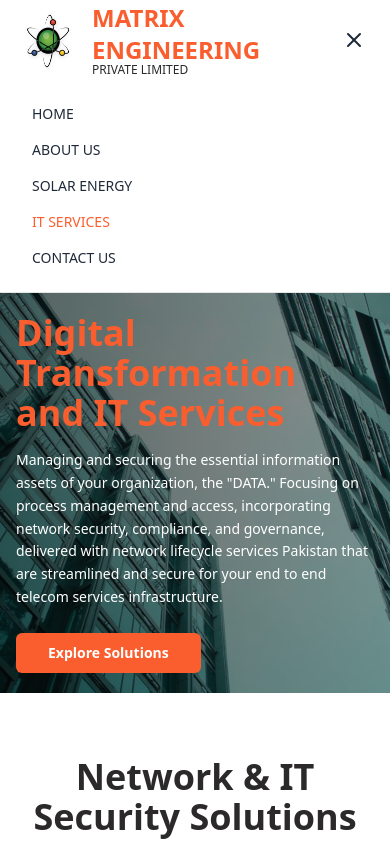
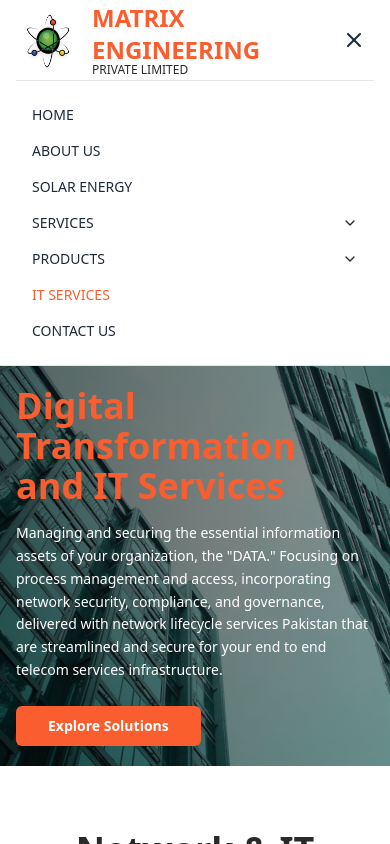
Before and after one commit to ClickMasterDigitalMarketingAgency/MatrixEngeenringLandingPAge, a Next.js app: page /it-services in a window 390 px wide. Both pictures are taken after a click on the button "Toggle menu". Shown: the top 844 px of the page. Built offline with nearby package versions, Linux system fonts and the light colour scheme.

Commit message:
updated navbar

```diff
--- a/components/navbar.jsx
+++ b/components/navbar.jsx
@@ -1,9 +1,9 @@
 'use client';
 
-import { useState, useEffect } from 'react';
+import { useState } from 'react';
 import Link from 'next/link';
 import { usePathname } from 'next/navigation';
-import { ChevronDown, Menu, X } from 'lucide-react';
+import { ChevronDown, ChevronUp, Menu, X } from 'lucide-react';
 import { Button } from './ui/button';
 import {
   DropdownMenu,
@@ -15,21 +15,18 @@ import Image from 'next/image';
 
 export function Navbar() {
   const [mobileMenuOpen, setMobileMenuOpen] = useState(false);
-  const [isScrolled, setIsScrolled] = useState(false);
+  const [mobileServicesOpen, setMobileServicesOpen] = useState(false);
+  const [mobileProductsOpen, setMobileProductsOpen] = useState(false);
+
   const pathname = usePathname();
-
-  useEffect(() => {
-    const onScroll = () => setIsScrolled(window.scrollY > 20);
-    window.addEventListener('scroll', onScroll);
-    return () => window.removeEventListener('scroll', onScroll);
-  }, []);
 
   const isActive = (path) => pathname === path;
 
   const servicesItems = [
+    { label: 'RF Planning and Optimization', path: '/services/rf-planning' },
     {
-      label: 'Telecom Equipment Installation and Commissioning',
-      path: '/services/telecom-equipment',
+      label: 'Buildings and Roads Construction',
+      path: '/services/construction',
     },
     {
       label: 'In Building Solution (IBS)',
@@ -39,31 +36,30 @@ export function Navbar() {
       label: 'Telecom Civil Infrastructure',
       path: '/services/civil-infrastructure',
     },
+    { label: 'Logistics and Warehousing', path: '/services/logistics' },
     {
-      label: 'Buildings and Roads Construction',
-      path: '/services/construction',
+      label: 'Telecom Equipment Installation and Commissioning',
+      path: '/services/telecom-equipment',
     },
-    { label: 'RF Planning and Optimization', path: '/services/rf-planning' },
-    { label: 'Logistics and Warehousing', path: '/services/logistics' },
   ];
 
   const productsItems = [
+    { label: 'Galvanized Towers', path: '/products/towers' },
+    { label: 'Diesel Generators', path: '/products/generators' },
     { label: 'Solar Power Solutions', path: '/products/solar' },
+    { label: 'Cell on Wheel Towers (COW)', path: '/products/cow' },
     { label: 'Telecom Cabinets', path: '/products/cabinets' },
-    { label: 'Galvanized Towers', path: '/products/towers' },
-    { label: 'Cell on Wheel Towers (COW)', path: '/products/cow' },
-    { label: 'Diesel Generators', path: '/products/generators' },
   ];
 
+  const handleMobileLinkClick = () => {
+    setMobileMenuOpen(false);
+    setMobileServicesOpen(false);
+    setMobileProductsOpen(false);
+  };
+
   return (
-    <nav
-      className={`sticky top-0 z-50 transition-all duration-500 ${
-        isScrolled
-          ? 'bg-background backdrop-blur border-b border-border'
-          : 'bg-background backdrop-blur border-b border-border'
-      }`}
-    >
-      <div className="max-w-7xl mx-auto px-4 ">
+    <nav className="sticky top-0 z-50 bg-background backdrop-blur border-b border-border">
+      <div className="max-w-7xl mx-auto px-4">
         <div className="flex items-center justify-between h-20">
           {/* Logo */}
           <Link href="/" className="flex items-center">
@@ -76,18 +72,10 @@ export function Navbar() {
               priority
             />
             <div className="ml-3 leading-tight">
-              <span
-                className={`text-2xl font-bold ${
-                  isScrolled ? 'text-gray-900' : 'text-primary'
-                }`}
-              >
+              <span className="text-2xl font-bold text-primary">
                 MATRIX ENGINEERING
               </span>
-              <div
-                className={`text-xs -mt-1 ${
-                  isScrolled ? 'text-gray-600' : 'text-foreground'
-                }`}
-              >
+              <div className="text-xs -mt-1 text-foreground">
                 PRIVATE LIMITED
               </div>
             </div>
@@ -98,11 +86,11 @@ export function Navbar() {
             <Link href="/">
               <Button
                 variant="ghost"
-                className={`${
+                className={
                   isActive('/')
                     ? 'text-primary'
                     : 'text-gray-800 hover:text-primary/50'
-                }`}
+                }
               >
                 HOME
               </Button>
@@ -111,11 +99,11 @@ export function Navbar() {
             <Link href="/about">
               <Button
                 variant="ghost"
-                className={`${
+                className={
                   isActive('/about')
                     ? 'text-primary'
                     : 'text-gray-800 hover:text-primary/50'
-                }`}
+                }
               >
                 ABOUT US
               </Button>
@@ -142,7 +130,7 @@ export function Navbar() {
               <DropdownMenuTrigger asChild>
                 <Button
                   variant="ghost"
-                  className={`flex items-center text-gray-800 hover:text-primary/50`}
+                  className="flex items-center text-gray-800 hover:text-primary/50"
                 >
                   SERVICES <ChevronDown className="ml-1 h-4 w-4" />
                 </Button>
@@ -170,7 +158,7 @@ export function Navbar() {
               <DropdownMenuTrigger asChild>
                 <Button
                   variant="ghost"
-                  className={`flex items-center text-gray-800 hover:text-primary/50`}
+                  className="flex items-center text-gray-800 hover:text-primary/50"
                 >
                   PRODUCTS <ChevronDown className="ml-1 h-4 w-4" />
                 </Button>
@@ -196,11 +184,11 @@ export function Navbar() {
             <Link href="/it-services">
               <Button
                 variant="ghost"
-                className={`${
+                className={
                   isActive('/it-services')
                     ? 'text-primary'
                     : 'text-gray-800 hover:text-primary/50'
-                }`}
+                }
               >
                 IT SERVICES
               </Button>
@@ -209,11 +197,11 @@ export function Navbar() {
             <Link href="/contact">
               <Button
                 variant="ghost"
-                className={`${
+                className={
                   isActive('/contact')
                     ? 'text-primary'
                     : 'text-gray-800 hover:text-primary/50'
-                }`}
+                }
               >
                 CONTACT US
               </Button>
@@ -222,8 +210,8 @@ export function Navbar() {
 
           {/* Mobile Menu Button */}
           <button
-            className={`lg:hidden rounded-md p-2 transition text-gray-800 hover:bg-gray-100`}
-            onClick={() => setMobileMenuOpen(!mobileMenuOpen)}
+            className="lg:hidden rounded-md p-2 transition text-gray-800 hover:bg-gray-100"
+            onClick={() => setMobileMenuOpen((prev) => !prev)}
             aria-label="Toggle menu"
           >
             {mobileMenuOpen ? (
@@ -236,34 +224,155 @@ export function Navbar() {
 
         {/* Mobile Menu */}
         {mobileMenuOpen && (
-          <div className="lg:hidden py-4 space-y-2">
-            {[
-              { label: 'HOME', path: '/' },
-              { label: 'ABOUT US', path: '/about' },
-              { label: 'SOLAR ENERGY', path: '/solar-energy' },
-              { label: 'IT SERVICES', path: '/it-services' },
-              { label: 'CONTACT US', path: '/contact' },
-            ].map(({ label, path }) => (
-              <Link
-                key={path}
-                href={path}
-                onClick={() => setMobileMenuOpen(false)}
-              >
+          <div className="lg:hidden py-4 border-t border-border space-y-2">
+            {/* HOME */}
+            <Link href="/" onClick={handleMobileLinkClick}>
               <Button
                 variant="ghost"
                 className={`w-full justify-start ${
-                    isActive(path)
+                  isActive('/')
                     ? 'text-primary'
                     : 'text-gray-800 hover:text-primary/50'
                 }`}
               >
-                  {label}
+                HOME
+              </Button>
+            </Link>
+
+            {/* ABOUT US */}
+            <Link href="/about" onClick={handleMobileLinkClick}>
+              <Button
+                variant="ghost"
+                className={`w-full justify-start ${
+                  isActive('/about')
+                    ? 'text-primary'
+                    : 'text-gray-800 hover:text-primary/50'
+                }`}
+              >
+                ABOUT US
+              </Button>
+            </Link>
+
+            {/* SOLAR ENERGY */}
+            <Link href="/solar-energy" onClick={handleMobileLinkClick}>
+              <Button
+                variant="ghost"
+                className={`w-full justify-start ${
+                  isActive('/solar-energy')
+                    ? 'text-primary'
+                    : 'text-gray-800 hover:text-primary/50'
+                }`}
+              >
+                SOLAR ENERGY
+              </Button>
+            </Link>
+
+            {/* SERVICES */}
+            <div className="space-y-1">
+              <button
+                className="flex w-full items-center justify-between text-left text-gray-800 hover:text-primary/50 px-4 py-2 rounded-md"
+                onClick={() => setMobileServicesOpen((prev) => !prev)}
+              >
+                <span className="text-sm font-medium">SERVICES</span>
+                {mobileServicesOpen ? (
+                  <ChevronUp className="h-4 w-4" />
+                ) : (
+                  <ChevronDown className="h-4 w-4" />
+                )}
+              </button>
+
+              {mobileServicesOpen && (
+                <div className="pl-4 space-y-1">
+                  {servicesItems.map((item) => (
+                    <Link
+                      key={item.path}
+                      href={item.path}
+                      onClick={handleMobileLinkClick}
+                    >
+                      <Button
+                        variant="ghost"
+                        className={`w-full justify-start text-xs ${
+                          isActive(item.path)
+                            ? 'text-primary'
+                            : 'text-gray-800 hover:text-primary/50'
+                        }`}
+                      >
+                        {item.label}
                       </Button>
                     </Link>
                   ))}
                 </div>
               )}
             </div>
+
+            {/* PRODUCTS */}
+            <div className="space-y-1">
+              <button
+                className="flex w-full items-center justify-between text-left text-gray-800 hover:text-primary/50 px-4  rounded-md"
+                onClick={() => setMobileProductsOpen((prev) => !prev)}
+              >
+                <span className="text-sm font-medium">PRODUCTS</span>
+                {mobileProductsOpen ? (
+                  <ChevronUp className="h-4 w-4" />
+                ) : (
+                  <ChevronDown className="h-4 w-4" />
+                )}
+              </button>
+
+              {mobileProductsOpen && (
+                <div className="pl-4 space-y-1">
+                  {productsItems.map((item) => (
+                    <Link
+                      key={item.path}
+                      href={item.path}
+                      onClick={handleMobileLinkClick}
+                    >
+                      <Button
+                        variant="ghost"
+                        className={`w-full justify-start text-xs ${
+                          isActive(item.path)
+                            ? 'text-primary'
+                            : 'text-gray-800 hover:text-primary/50'
+                        }`}
+                      >
+                        {item.label}
+                      </Button>
+                    </Link>
+                  ))}
+                </div>
+              )}
+            </div>
+
+            {/* IT SERVICES */}
+            <Link href="/it-services" onClick={handleMobileLinkClick}>
+              <Button
+                variant="ghost"
+                className={`w-full justify-start ${
+                  isActive('/it-services')
+                    ? 'text-primary'
+                    : 'text-gray-800 hover:text-primary/50'
+                }`}
+              >
+                IT SERVICES
+              </Button>
+            </Link>
+
+            {/* CONTACT US */}
+            <Link href="/contact" onClick={handleMobileLinkClick}>
+              <Button
+                variant="ghost"
+                className={`w-full justify-start ${
+                  isActive('/contact')
+                    ? 'text-primary'
+                    : 'text-gray-800 hover:text-primary/50'
+                }`}
+              >
+                CONTACT US
+              </Button>
+            </Link>
+          </div>
+        )}
+      </div>
     </nav>
   );
 }
```
Also changed, not shown: components/it-services/Services.jsx (+20 -3 lines). Lines whose indentation alone changed are shown as unchanged.
